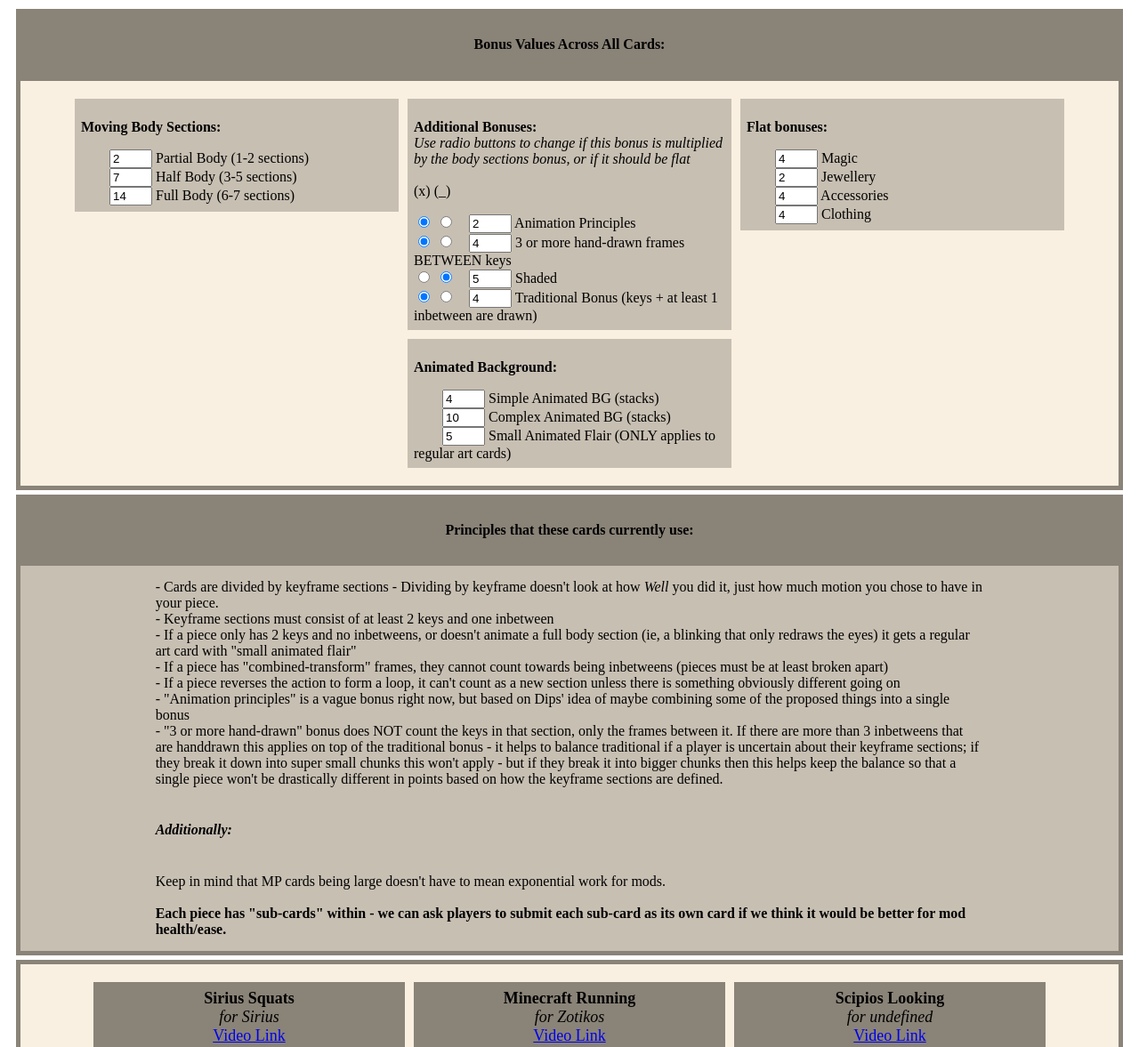
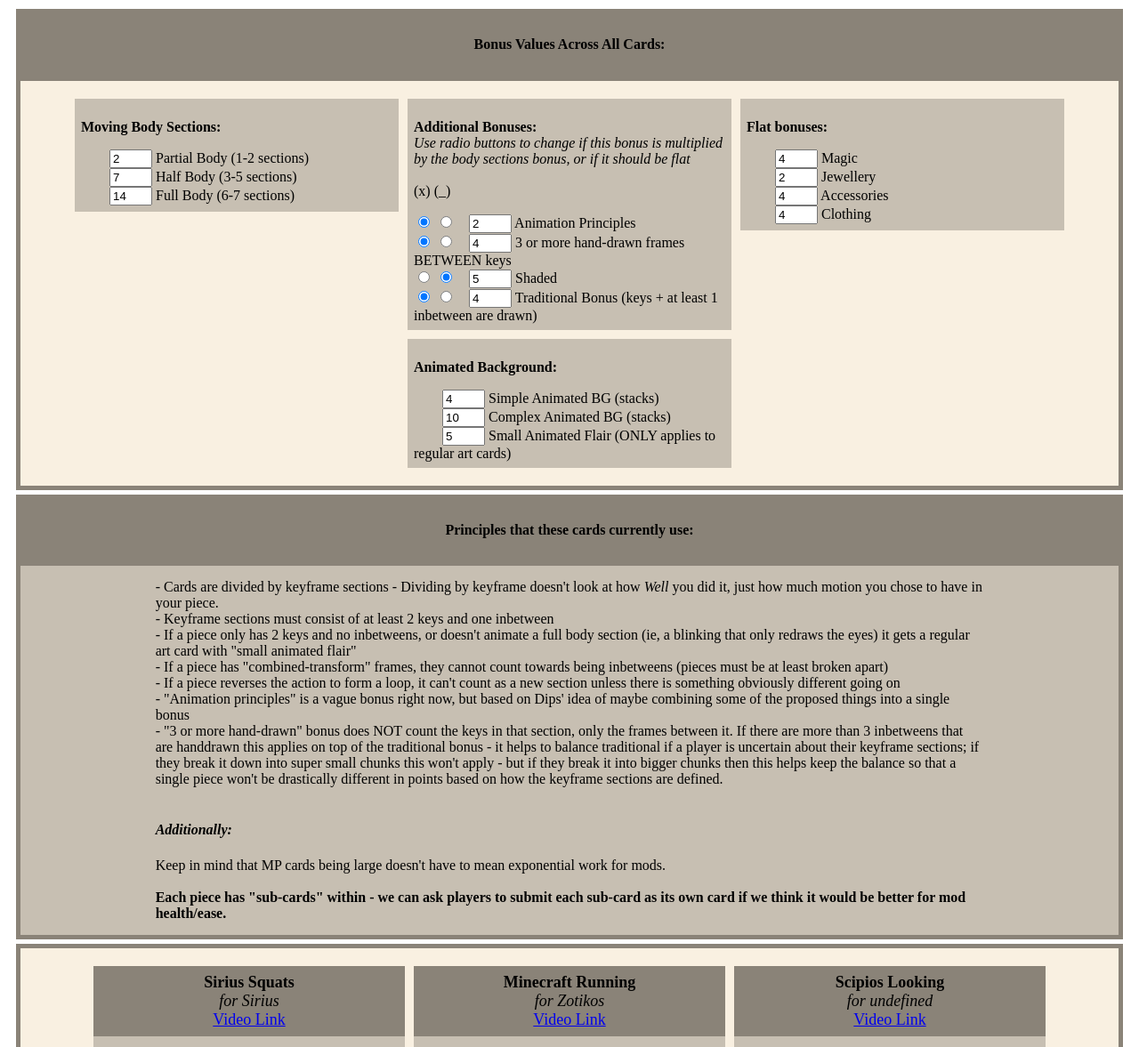
Before and after one commit to Gryphills/cards, a plain HTML site: page index.html in a window 1280 px wide. Shown: the top 1177 px of the page at 89% size. Drawn offline with Linux system fonts and the light colour scheme; grey boxes are pictures that could not be loaded.

Commit message:
Update index.html

```diff
--- a/index.html
+++ b/index.html
@@ -22,7 +22,7 @@
       <br>- "Animation principles" is a vague bonus right now, but based on Dips' idea of maybe combining some of the proposed things into a single bonus
       <br>- "3 or more hand-drawn" bonus does NOT count the keys in that section, only the frames between it. If there are more than 3 inbetweens that are handdrawn this applies on top of the traditional bonus - it helps to balance traditional if a player is uncertain about their keyframe sections; if they break it down into super small chunks this won't apply - but if they break it into bigger chunks then this helps keep the balance so that a single piece won't be drastically different in points based on how the keyframe sections are defined.
       <br><br>
-      <h4><i>Additionally:</i></h4> <br>
+      <h4><i>Additionally:</i></h4>
       Keep in mind that MP cards being large doesn't have to mean exponential work for mods.<br>
       <br>
       <strong>Each piece has "sub-cards" within - we can ask players to submit each sub-card as its own card if we think it would be better for mod health/ease.</strong>
```
